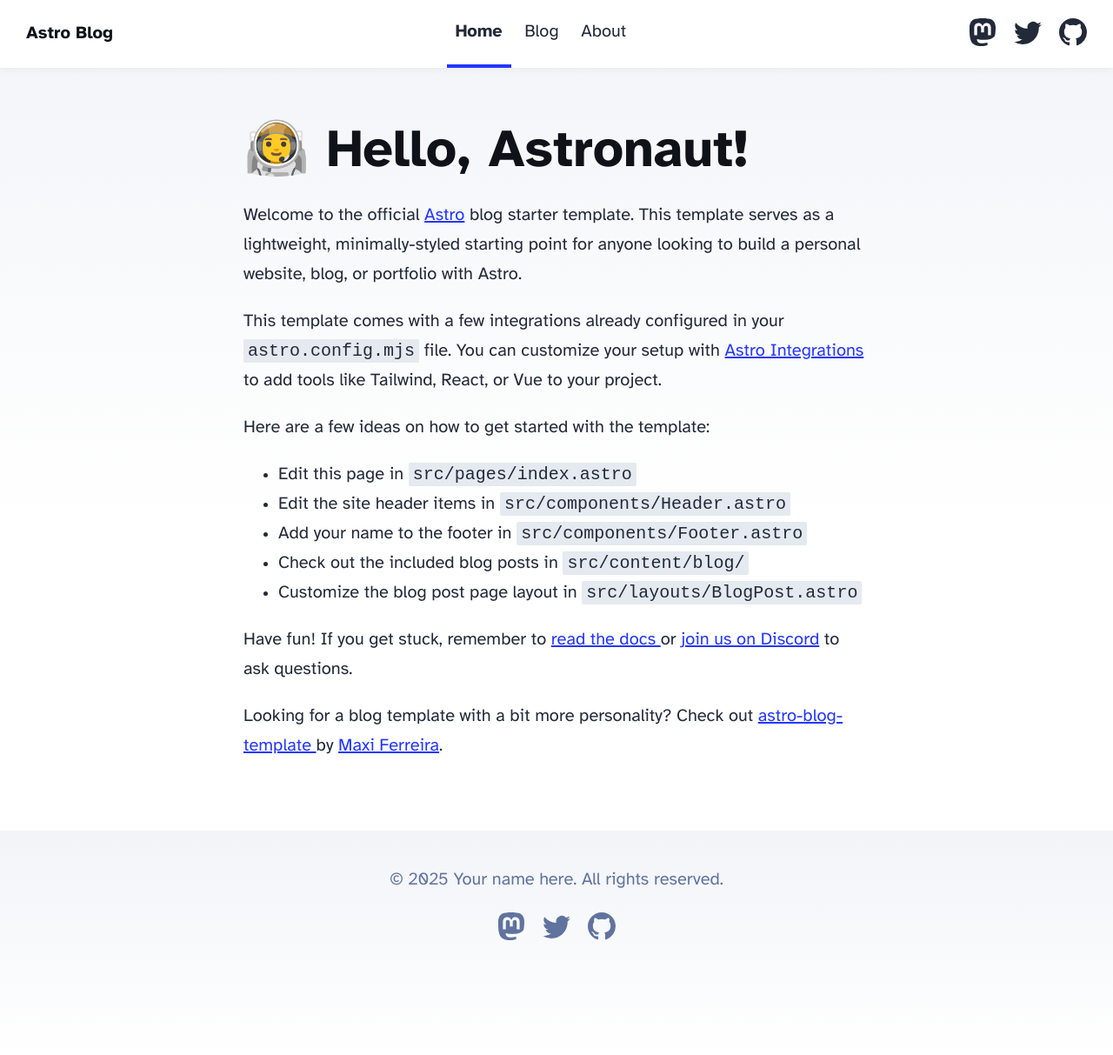
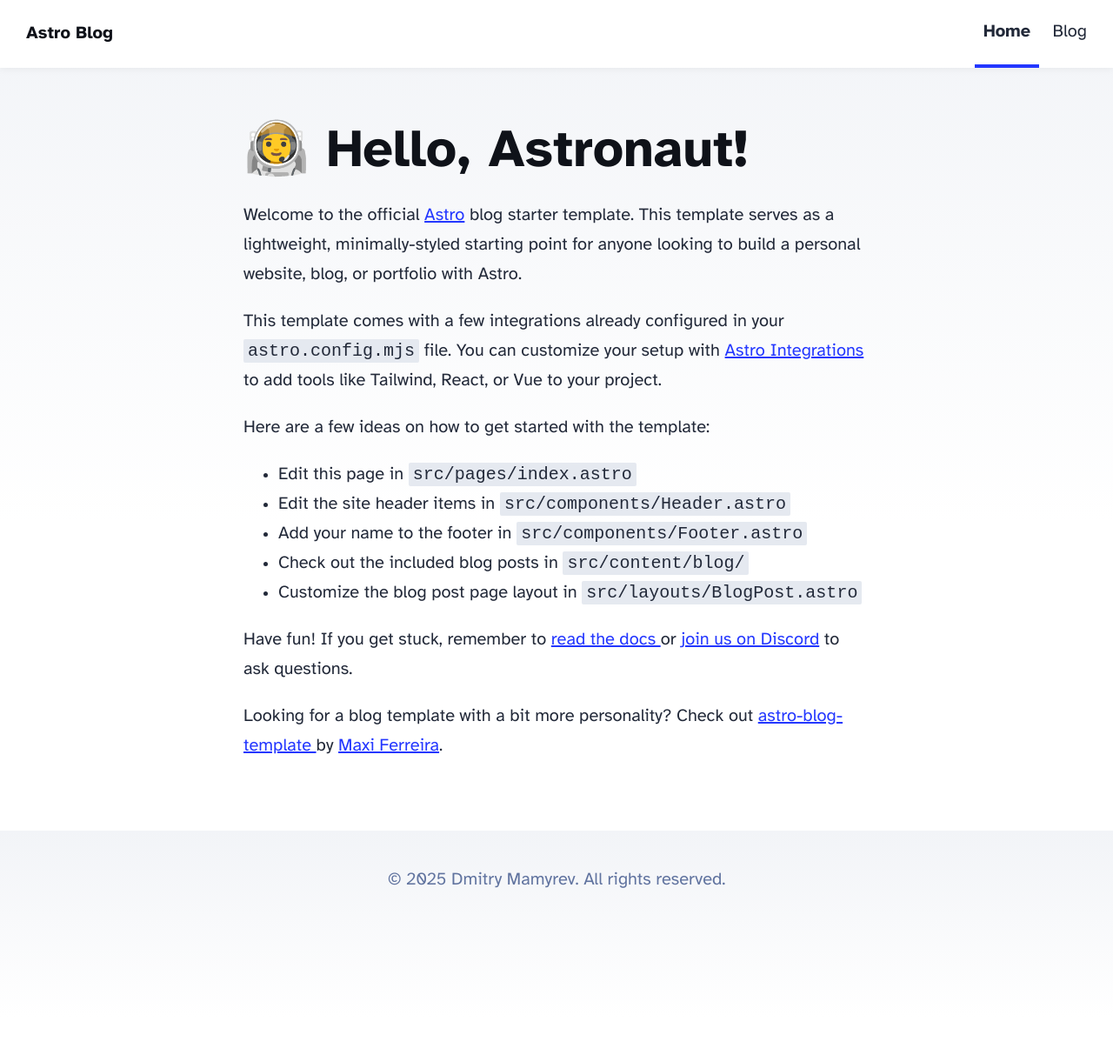
Before and after one commit to whitel1ght/whitel1ght.github.io, an Astro site: page / in a window 1280 px wide. Shown: the whole page at 87% size. After the commit the page ends 1169 px from the top, so only its background shows below. Built offline with nearby package versions, Linux system fonts and the light colour scheme; Astro itself is replaced by a stand-in of ours.

Commit message:
header and footer clean up

```diff
--- a/src/components/Footer.astro
+++ b/src/components/Footer.astro
@@ -3,40 +3,8 @@
 ---
 
 <footer>
-	&copy; {today.getFullYear()} Your name here. All rights reserved.
+	&copy; {today.getFullYear()} Dmitry Mamyrev. All rights reserved.
 	<div class="social-links">
-		<a href="https://m.webtoo.ls/@astro" target="_blank">
-			<span class="sr-only">Follow Astro on Mastodon</span>
-			<svg
-				viewBox="0 0 16 16"
-				aria-hidden="true"
-				width="32"
-				height="32"
-				astro-icon="social/mastodon"
-				><path
-					fill="currentColor"
-					d="M11.19 12.195c2.016-.24 3.77-1.475 3.99-2.603.348-1.778.32-4.339.32-4.339 0-3.47-2.286-4.488-2.286-4.488C12.062.238 10.083.017 8.027 0h-.05C5.92.017 3.942.238 2.79.765c0 0-2.285 1.017-2.285 4.488l-.002.662c-.004.64-.007 1.35.011 2.091.083 3.394.626 6.74 3.78 7.57 1.454.383 2.703.463 3.709.408 1.823-.1 2.847-.647 2.847-.647l-.06-1.317s-1.303.41-2.767.36c-1.45-.05-2.98-.156-3.215-1.928a3.614 3.614 0 0 1-.033-.496s1.424.346 3.228.428c1.103.05 2.137-.064 3.188-.189zm1.613-2.47H11.13v-4.08c0-.859-.364-1.295-1.091-1.295-.804 0-1.207.517-1.207 1.541v2.233H7.168V5.89c0-1.024-.403-1.541-1.207-1.541-.727 0-1.091.436-1.091 1.296v4.079H3.197V5.522c0-.859.22-1.541.66-2.046.456-.505 1.052-.764 1.793-.764.856 0 1.504.328 1.933.983L8 4.39l.417-.695c.429-.655 1.077-.983 1.934-.983.74 0 1.336.259 1.791.764.442.505.661 1.187.661 2.046v4.203z"
-				></path></svg
-			>
-		</a>
-		<a href="https://twitter.com/astrodotbuild" target="_blank">
-			<span class="sr-only">Follow Astro on Twitter</span>
-			<svg viewBox="0 0 16 16" aria-hidden="true" width="32" height="32" astro-icon="social/twitter"
-				><path
-					fill="currentColor"
-					d="M5.026 15c6.038 0 9.341-5.003 9.341-9.334 0-.14 0-.282-.006-.422A6.685 6.685 0 0 0 16 3.542a6.658 6.658 0 0 1-1.889.518 3.301 3.301 0 0 0 1.447-1.817 6.533 6.533 0 0 1-2.087.793A3.286 3.286 0 0 0 7.875 6.03a9.325 9.325 0 0 1-6.767-3.429 3.289 3.289 0 0 0 1.018 4.382A3.323 3.323 0 0 1 .64 6.575v.045a3.288 3.288 0 0 0 2.632 3.218 3.203 3.203 0 0 1-.865.115 3.23 3.23 0 0 1-.614-.057 3.283 3.283 0 0 0 3.067 2.277A6.588 6.588 0 0 1 .78 13.58a6.32 6.32 0 0 1-.78-.045A9.344 9.344 0 0 0 5.026 15z"
-				></path></svg
-			>
-		</a>
-		<a href="https://github.com/withastro/astro" target="_blank">
-			<span class="sr-only">Go to Astro's GitHub repo</span>
-			<svg viewBox="0 0 16 16" aria-hidden="true" width="32" height="32" astro-icon="social/github"
-				><path
-					fill="currentColor"
-					d="M8 0C3.58 0 0 3.58 0 8c0 3.54 2.29 6.53 5.47 7.59.4.07.55-.17.55-.38 0-.19-.01-.82-.01-1.49-2.01.37-2.53-.49-2.69-.94-.09-.23-.48-.94-.82-1.13-.28-.15-.68-.52-.01-.53.63-.01 1.08.58 1.23.82.72 1.21 1.87.87 2.33.66.07-.52.28-.87.51-1.07-1.78-.2-3.64-.89-3.64-3.95 0-.87.31-1.59.82-2.15-.08-.2-.36-1.02.08-2.12 0 0 .67-.21 2.2.82.64-.18 1.32-.27 2-.27.68 0 1.36.09 2 .27 1.53-1.04 2.2-.82 2.2-.82.44 1.1.16 1.92.08 2.12.51.56.82 1.27.82 2.15 0 3.07-1.87 3.75-3.65 3.95.29.25.54.73.54 1.48 0 1.07-.01 1.93-.01 2.2 0 .21.15.46.55.38A8.012 8.012 0 0 0 16 8c0-4.42-3.58-8-8-8z"
-				></path></svg
-			>
-		</a>
 	</div>
 </footer>
 <style>
--- a/src/components/Header.astro
+++ b/src/components/Header.astro
@@ -9,37 +9,36 @@
 		<div class="internal-links">
 			<HeaderLink href="/">Home</HeaderLink>
 			<HeaderLink href="/blog">Blog</HeaderLink>
-			<HeaderLink href="/about">About</HeaderLink>
 		</div>
-		<div class="social-links">
-			<a href="https://m.webtoo.ls/@astro" target="_blank">
-				<span class="sr-only">Follow Astro on Mastodon</span>
-				<svg viewBox="0 0 16 16" aria-hidden="true" width="32" height="32"
-					><path
-						fill="currentColor"
-						d="M11.19 12.195c2.016-.24 3.77-1.475 3.99-2.603.348-1.778.32-4.339.32-4.339 0-3.47-2.286-4.488-2.286-4.488C12.062.238 10.083.017 8.027 0h-.05C5.92.017 3.942.238 2.79.765c0 0-2.285 1.017-2.285 4.488l-.002.662c-.004.64-.007 1.35.011 2.091.083 3.394.626 6.74 3.78 7.57 1.454.383 2.703.463 3.709.408 1.823-.1 2.847-.647 2.847-.647l-.06-1.317s-1.303.41-2.767.36c-1.45-.05-2.98-.156-3.215-1.928a3.614 3.614 0 0 1-.033-.496s1.424.346 3.228.428c1.103.05 2.137-.064 3.188-.189zm1.613-2.47H11.13v-4.08c0-.859-.364-1.295-1.091-1.295-.804 0-1.207.517-1.207 1.541v2.233H7.168V5.89c0-1.024-.403-1.541-1.207-1.541-.727 0-1.091.436-1.091 1.296v4.079H3.197V5.522c0-.859.22-1.541.66-2.046.456-.505 1.052-.764 1.793-.764.856 0 1.504.328 1.933.983L8 4.39l.417-.695c.429-.655 1.077-.983 1.934-.983.74 0 1.336.259 1.791.764.442.505.661 1.187.661 2.046v4.203z"
-					></path></svg
-				>
-			</a>
-			<a href="https://twitter.com/astrodotbuild" target="_blank">
-				<span class="sr-only">Follow Astro on Twitter</span>
-				<svg viewBox="0 0 16 16" aria-hidden="true" width="32" height="32"
-					><path
-						fill="currentColor"
-						d="M5.026 15c6.038 0 9.341-5.003 9.341-9.334 0-.14 0-.282-.006-.422A6.685 6.685 0 0 0 16 3.542a6.658 6.658 0 0 1-1.889.518 3.301 3.301 0 0 0 1.447-1.817 6.533 6.533 0 0 1-2.087.793A3.286 3.286 0 0 0 7.875 6.03a9.325 9.325 0 0 1-6.767-3.429 3.289 3.289 0 0 0 1.018 4.382A3.323 3.323 0 0 1 .64 6.575v.045a3.288 3.288 0 0 0 2.632 3.218 3.203 3.203 0 0 1-.865.115 3.23 3.23 0 0 1-.614-.057 3.283 3.283 0 0 0 3.067 2.277A6.588 6.588 0 0 1 .78 13.58a6.32 6.32 0 0 1-.78-.045A9.344 9.344 0 0 0 5.026 15z"
-					></path></svg
-				>
-			</a>
-			<a href="https://github.com/withastro/astro" target="_blank">
-				<span class="sr-only">Go to Astro's GitHub repo</span>
-				<svg viewBox="0 0 16 16" aria-hidden="true" width="32" height="32"
-					><path
-						fill="currentColor"
-						d="M8 0C3.58 0 0 3.58 0 8c0 3.54 2.29 6.53 5.47 7.59.4.07.55-.17.55-.38 0-.19-.01-.82-.01-1.49-2.01.37-2.53-.49-2.69-.94-.09-.23-.48-.94-.82-1.13-.28-.15-.68-.52-.01-.53.63-.01 1.08.58 1.23.82.72 1.21 1.87.87 2.33.66.07-.52.28-.87.51-1.07-1.78-.2-3.64-.89-3.64-3.95 0-.87.31-1.59.82-2.15-.08-.2-.36-1.02.08-2.12 0 0 .67-.21 2.2.82.64-.18 1.32-.27 2-.27.68 0 1.36.09 2 .27 1.53-1.04 2.2-.82 2.2-.82.44 1.1.16 1.92.08 2.12.51.56.82 1.27.82 2.15 0 3.07-1.87 3.75-3.65 3.95.29.25.54.73.54 1.48 0 1.07-.01 1.93-.01 2.2 0 .21.15.46.55.38A8.012 8.012 0 0 0 16 8c0-4.42-3.58-8-8-8z"
-					></path></svg
-				>
-			</a>
-		</div>
+		<!-- <div class="social-links"> -->
+		<!-- 	<a href="https://m.webtoo.ls/@astro" target="_blank"> -->
+		<!-- 		<span class="sr-only">Follow Astro on Mastodon</span> -->
+		<!-- 		<svg viewBox="0 0 16 16" aria-hidden="true" width="32" height="32" -->
+		<!-- 			><path -->
+		<!-- 				fill="currentColor" -->
+		<!-- 				d="M11.19 12.195c2.016-.24 3.77-1.475 3.99-2.603.348-1.778.32-4.339.32-4.339 0-3.47-2.286-4.488-2.286-4.488C12.062.238 10.083.017 8.027 0h-.05C5.92.017 3.942.238 2.79.765c0 0-2.285 1.017-2.285 4.488l-.002.662c-.004.64-.007 1.35.011 2.091.083 3.394.626 6.74 3.78 7.57 1.454.383 2.703.463 3.709.408 1.823-.1 2.847-.647 2.847-.647l-.06-1.317s-1.303.41-2.767.36c-1.45-.05-2.98-.156-3.215-1.928a3.614 3.614 0 0 1-.033-.496s1.424.346 3.228.428c1.103.05 2.137-.064 3.188-.189zm1.613-2.47H11.13v-4.08c0-.859-.364-1.295-1.091-1.295-.804 0-1.207.517-1.207 1.541v2.233H7.168V5.89c0-1.024-.403-1.541-1.207-1.541-.727 0-1.091.436-1.091 1.296v4.079H3.197V5.522c0-.859.22-1.541.66-2.046.456-.505 1.052-.764 1.793-.764.856 0 1.504.328 1.933.983L8 4.39l.417-.695c.429-.655 1.077-.983 1.934-.983.74 0 1.336.259 1.791.764.442.505.661 1.187.661 2.046v4.203z" -->
+		<!-- 			></path></svg -->
+		<!-- 		> -->
+		<!-- 	</a> -->
+		<!-- 	<a href="https://twitter.com/astrodotbuild" target="_blank"> -->
+		<!-- 		<span class="sr-only">Follow Astro on Twitter</span> -->
+		<!-- 		<svg viewBox="0 0 16 16" aria-hidden="true" width="32" height="32" -->
+		<!-- 			><path -->
+		<!-- 				fill="currentColor" -->
+		<!-- 				d="M5.026 15c6.038 0 9.341-5.003 9.341-9.334 0-.14 0-.282-.006-.422A6.685 6.685 0 0 0 16 3.542a6.658 6.658 0 0 1-1.889.518 3.301 3.301 0 0 0 1.447-1.817 6.533 6.533 0 0 1-2.087.793A3.286 3.286 0 0 0 7.875 6.03a9.325 9.325 0 0 1-6.767-3.429 3.289 3.289 0 0 0 1.018 4.382A3.323 3.323 0 0 1 .64 6.575v.045a3.288 3.288 0 0 0 2.632 3.218 3.203 3.203 0 0 1-.865.115 3.23 3.23 0 0 1-.614-.057 3.283 3.283 0 0 0 3.067 2.277A6.588 6.588 0 0 1 .78 13.58a6.32 6.32 0 0 1-.78-.045A9.344 9.344 0 0 0 5.026 15z" -->
+		<!-- 			></path></svg -->
+		<!-- 		> -->
+		<!-- 	</a> -->
+		<!-- 	<a href="https://github.com/withastro/astro" target="_blank"> -->
+		<!-- 		<span class="sr-only">Go to Astro's GitHub repo</span> -->
+		<!-- 		<svg viewBox="0 0 16 16" aria-hidden="true" width="32" height="32" -->
+		<!-- 			><path -->
+		<!-- 				fill="currentColor" -->
+		<!-- 				d="M8 0C3.58 0 0 3.58 0 8c0 3.54 2.29 6.53 5.47 7.59.4.07.55-.17.55-.38 0-.19-.01-.82-.01-1.49-2.01.37-2.53-.49-2.69-.94-.09-.23-.48-.94-.82-1.13-.28-.15-.68-.52-.01-.53.63-.01 1.08.58 1.23.82.72 1.21 1.87.87 2.33.66.07-.52.28-.87.51-1.07-1.78-.2-3.64-.89-3.64-3.95 0-.87.31-1.59.82-2.15-.08-.2-.36-1.02.08-2.12 0 0 .67-.21 2.2.82.64-.18 1.32-.27 2-.27.68 0 1.36.09 2 .27 1.53-1.04 2.2-.82 2.2-.82.44 1.1.16 1.92.08 2.12.51.56.82 1.27.82 2.15 0 3.07-1.87 3.75-3.65 3.95.29.25.54.73.54 1.48 0 1.07-.01 1.93-.01 2.2 0 .21.15.46.55.38A8.012 8.012 0 0 0 16 8c0-4.42-3.58-8-8-8z" -->
+		<!-- 			></path></svg -->
+		<!-- 		> -->
+		<!-- 	</a> -->
+		<!-- </div> -->
 	</nav>
 </header>
 <style>
```
